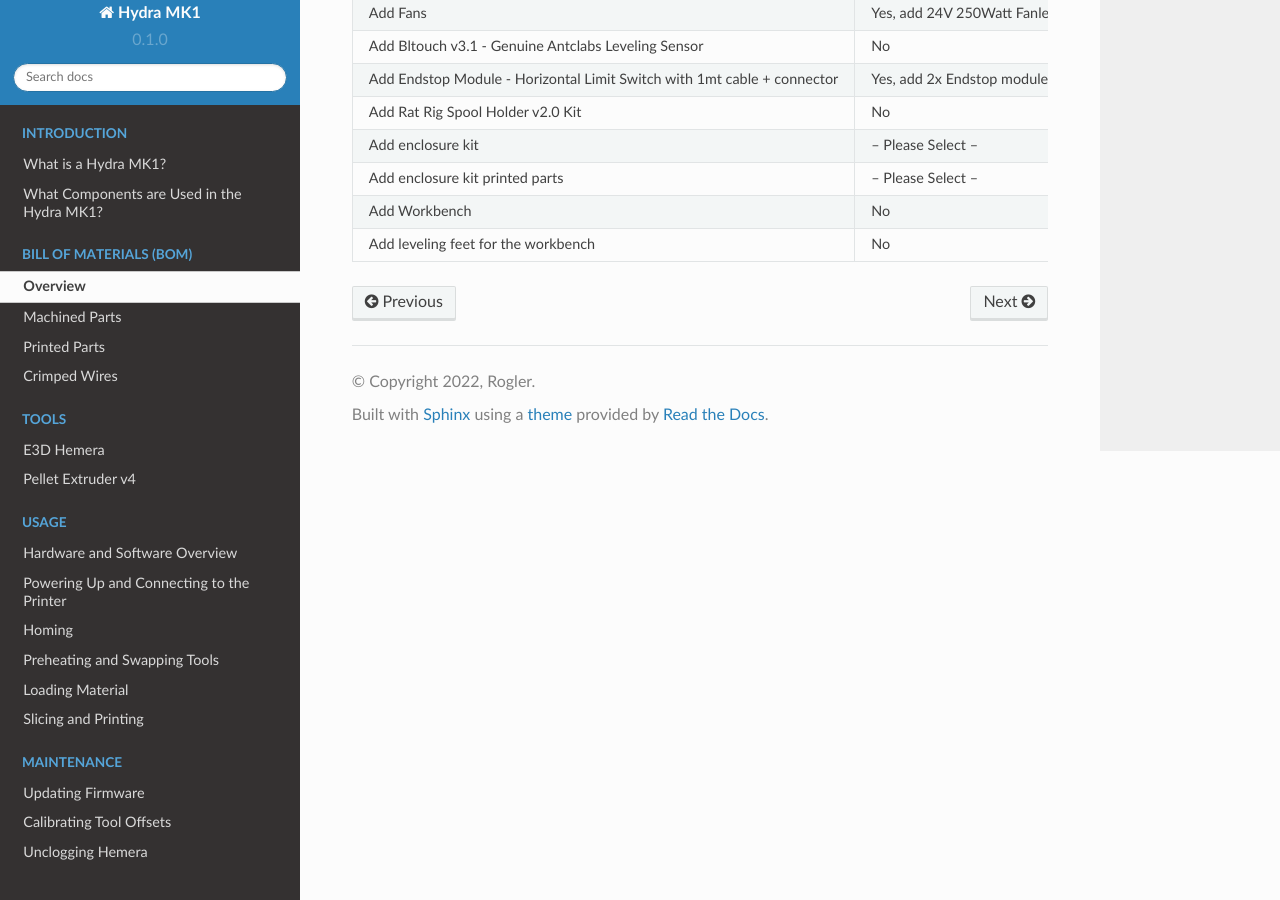
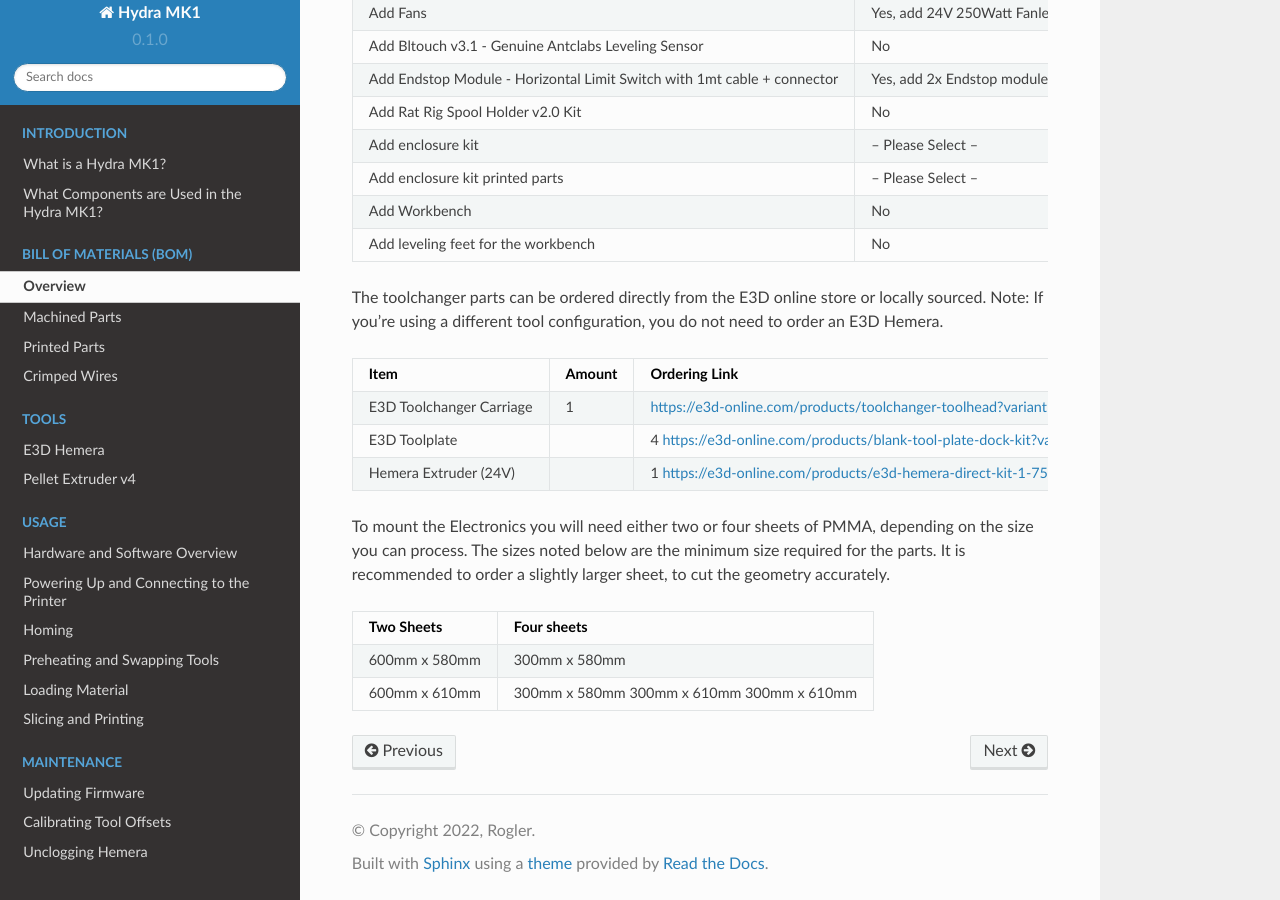
Before and after one commit to srl-ethz/hydra-documentation, a Sphinx documentation site: the page built from docs/source/bom/overview.rst, in a window 1280 px wide and 900 px high, scrolled down 712 px. Built offline with Sphinx 7.4.7 and the Read the Docs theme 2.0.0, drawn with Linux system fonts in a browser that asks for light colours; pages that are not in the unit, such as notebooks, are missing from menus.

Commit message:
Update overview.rst

```diff
--- a/docs/source/bom/overview.rst
+++ b/docs/source/bom/overview.rst
@@ -28,3 +28,25 @@ Add enclosure kit printed parts	                                          -- Ple
 Add Workbench	                                                            No
 Add leveling feet for the workbench	                                      No
 ========================================================================  =====================================================================================================
+
+The toolchanger parts can be ordered directly from the E3D online store or locally sourced. Note: If you're using a different tool configuration, you do not need to order an E3D Hemera.
+
+========================= ======= =================================================================================
+Item                      Amount  Ordering Link
+========================= ======= =================================================================================
+E3D Toolchanger Carriage    1     https://e3d-online.com/products/toolchanger-toolhead?variant=31134333927483
+E3D Toolplate		            4     https://e3d-online.com/products/blank-tool-plate-dock-kit?variant=32570067058747
+Hemera Extruder (24V)		    1     https://e3d-online.com/products/e3d-hemera-direct-kit-1-75mm
+========================= ======= =================================================================================
+
+To mount the Electronics you will need either two or four sheets of PMMA, depending on the size you can process. The sizes noted below are the minimum size required for the parts. It is recommended to order a slightly larger sheet, to cut the geometry accurately.
+
+================== ====================
+Two Sheets          Four sheets
+================== ====================
+600mm x 580mm       300mm x 580mm
+600mm x 610mm       300mm x 580mm
+                    300mm x 610mm
+                    300mm x 610mm
+
+================== ====================
```
